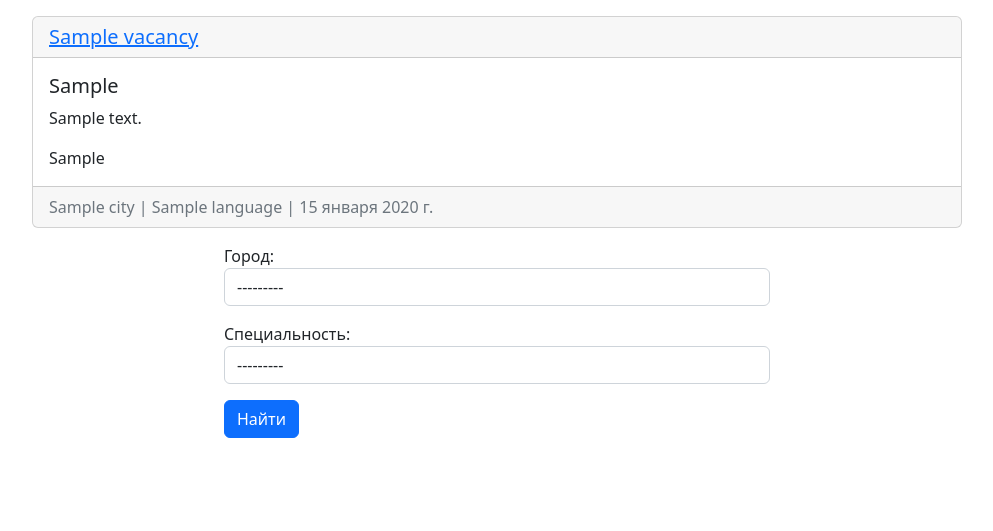
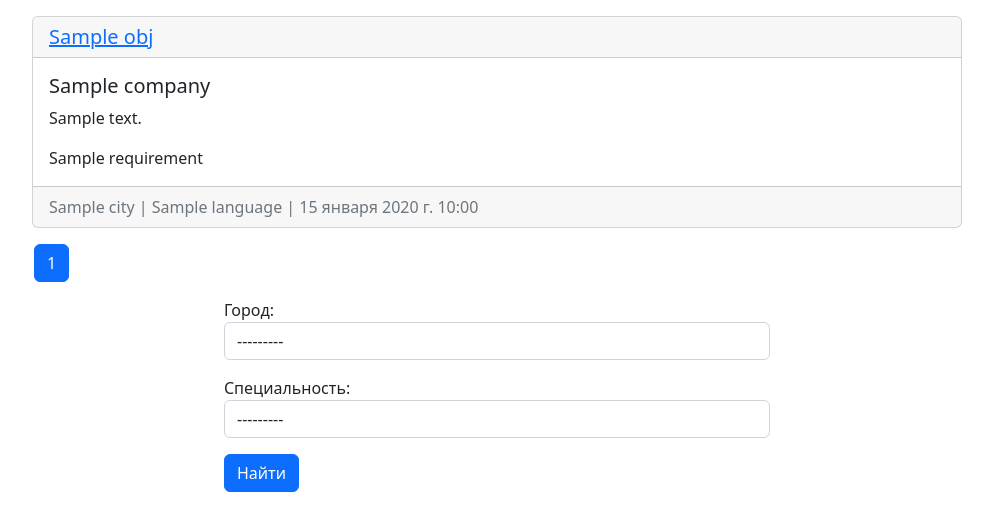
Before and after one commit to SevaMisiul/scraping_service, a Django app: template scraping/templates/scraping/list.html in a window 1280 px wide. Shown: the part 56-587 px from the top of the page, without its empty margins (143-1136 px from the left). Run offline with Django 4.2, Linux system fonts and the light colour scheme; tables that the repository leaves empty hold one stand-in row (values such as "Sample post"); the template is opened without the code that fills it: values that come from a table or form of the project are taken from there, most other values are stand-ins (such as "Sample title", 1, 10 or a date in 2020).

Commit message:
pagination

```diff
--- a/scraping/templates/scraping/list.html
+++ b/scraping/templates/scraping/list.html
@@ -2,6 +2,7 @@
 
 {% block title %}Home{% endblock %}
 {% block content %}
+
     {% for obj in object_list %}
         <div class="card my-3 col-md-10 mx-auto">
           <h5 class="card-header"><a href="{{ obj.url }}">{{ obj.title }}</a></h5>
@@ -19,8 +20,42 @@
                   <h3>К сожаления, по Вашему запросу ничего не найдено</h3>
                 </div>
               </div>
+    {% endfor %}
 
+    {% if object_list %}
+        <div class="row">
+          <div class="col-md-10 mx-auto">
+
+            <nav aria-label="Page navigation example">
+              <ul class="pagination">
+                {% if object_list.has_previous %}
+                    <li class="page-item">
+                      <a class="page-link" href="?city={{ city }}&language={{ language }}&page={{ object_list.previous_page_number }}" aria-label="Previous">
+                        <span aria-hidden="true">&laquo;</span>
+                      </a>
+                    </li>
+                {% endif %}
+
+                {% for page in object_list.paginator.page_range %}
+                    <li class="page-item
+                    {% if object_list.number == page %}
+                        active
+                    {% endif %}"><a class="page-link" href="?city={{ city }}&language={{ language }}&page={{ page }}">{{ page }}</a></li>
                 {% endfor %}
+
+                {% if object_list.has_next %}
+                    <li class="page-item">
+                      <a class="page-link" href="?city={{ city }}&language={{ language }}&page={{ object_list.next_page_number }}" aria-label="Next">
+                        <span aria-hidden="true">&raquo;</span>
+                      </a>
+                    </li>
+                {% endif %}
+              </ul>
+            </nav>
+          </div>
+        </div>
+    {% endif %}
+
     <div class="row">
       <div class="col-md-6 mx-auto">
         <form method="GET" action="">
```
Also changed, not shown: scraping/templates/scraping/home.html (+3 -4 lines), scraping/views.py (+9 -3 lines). Lines whose indentation alone changed are shown as unchanged.
